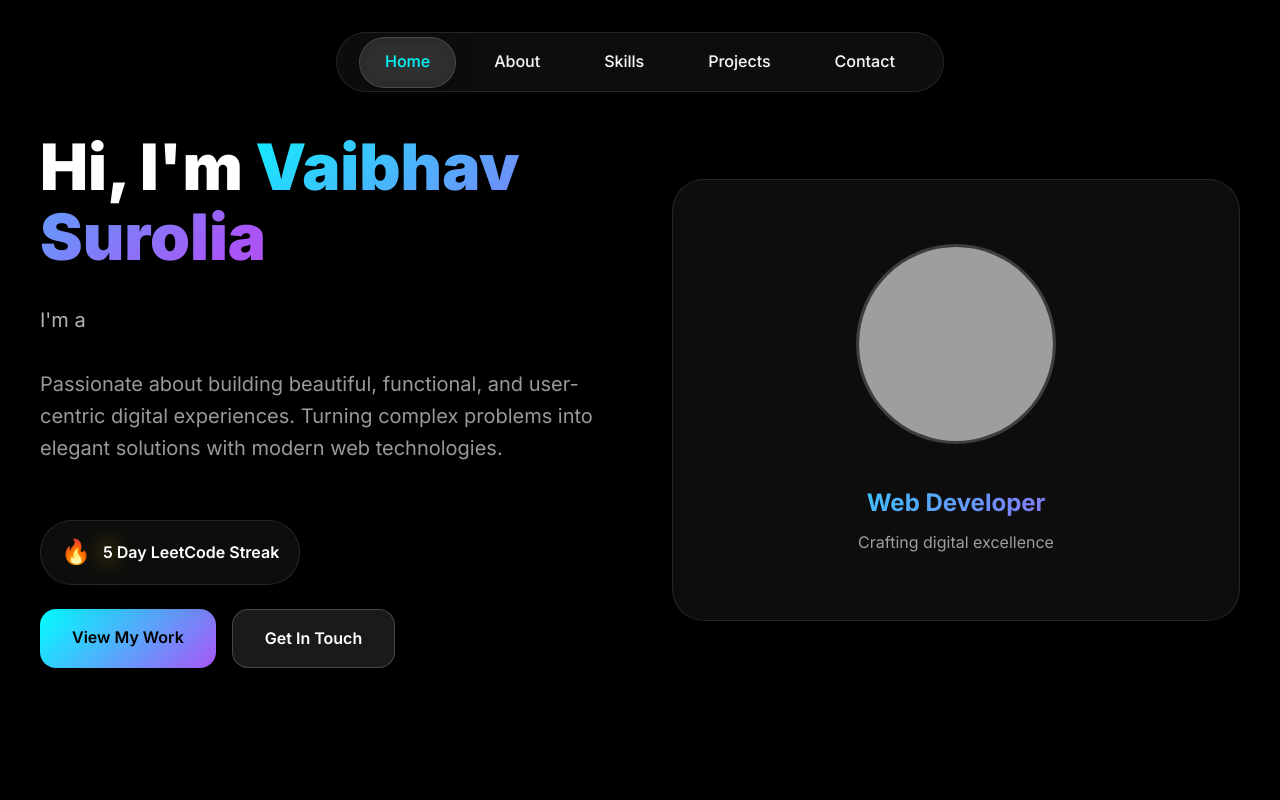
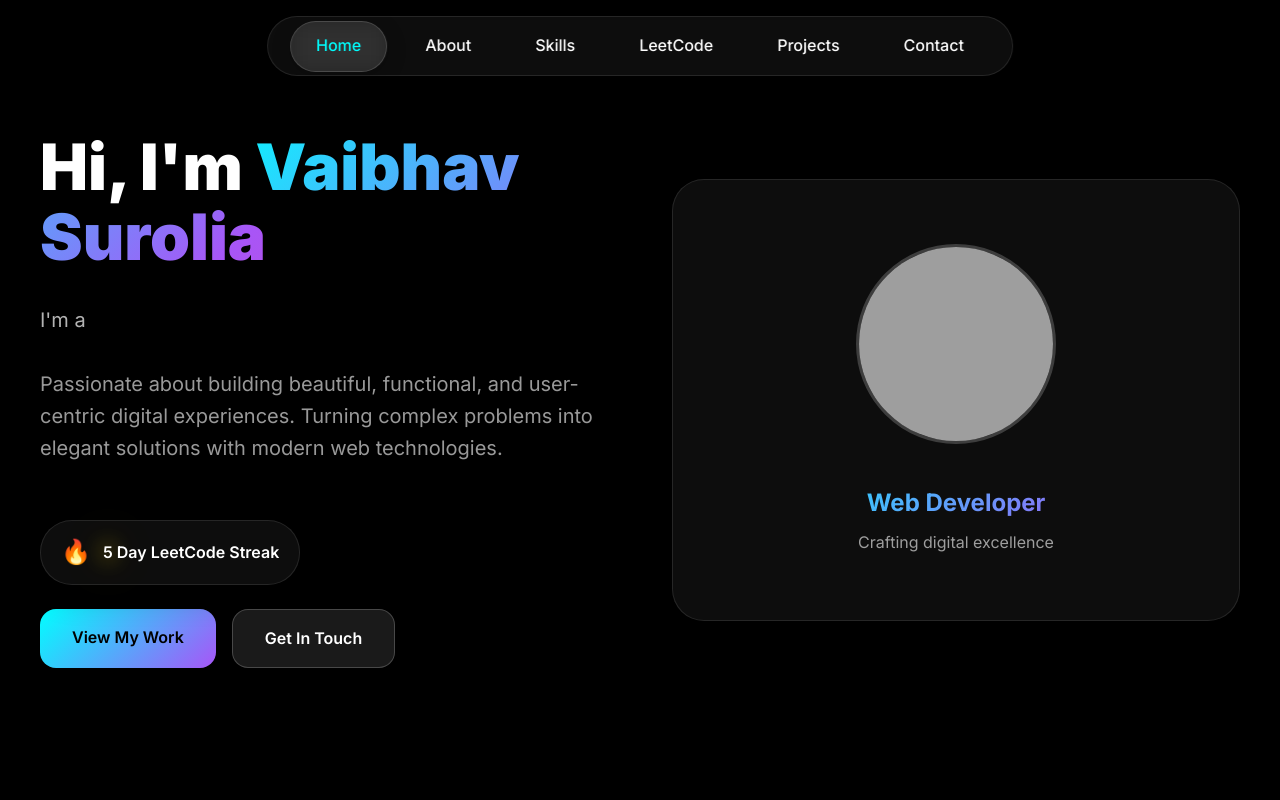
Before and after one commit to VaibhavSurolia/vaibhavsurolia-portfolio.github.io, a plain HTML site: page index.html in a window 1280 px wide. Both pictures are taken after a click on the link "Home". Shown: the top 800 px of the page. Drawn offline with Linux system fonts and the light colour scheme; no server answers; grey boxes are pictures that could not be loaded.

Commit message:
feat: Add LeetCode navigation link and enhance navigation indicator animation and behavior with smoother transitions and improved active state management.

```diff
--- a/index.html
+++ b/index.html
@@ -33,6 +33,7 @@
             <li><a href="#home" class="nav-link active">Home</a></li>
             <li><a href="#about" class="nav-link">About</a></li>
             <li><a href="#skills" class="nav-link">Skills</a></li>
+            <li><a href="#leetcode" class="nav-link">LeetCode</a></li>
             <li><a href="#projects" class="nav-link">Projects</a></li>
             <li><a href="#contact" class="nav-link">Contact</a></li>
         </ul>
--- a/script.js
+++ b/script.js
@@ -389,6 +389,8 @@ function initLiquidIndicator() {
 
     // Position indicator on active link
     function updateIndicator(activeLink) {
+        if (!activeLink) return;
+
         const linkRect = activeLink.getBoundingClientRect();
         const navRect = activeLink.closest('.nav-links').getBoundingClientRect();
 
@@ -397,10 +399,12 @@ function initLiquidIndicator() {
         const width = linkRect.width + (padding * 2);
         const height = linkRect.height + (padding * 1.5);
 
-        indicator.style.left = `${left}px`;
+        // Use transform for smoother animation
+        indicator.style.transform = `translateX(${left}px)`;
         indicator.style.width = `${width}px`;
         indicator.style.height = `${height}px`;
         indicator.style.top = `${-padding * 1.20}px`;
+        indicator.style.left = '0';
     }
 
     // Set initial position
@@ -410,11 +414,21 @@ function initLiquidIndicator() {
     }
 
     // Update on click
+    let isClickScrolling = false; // Flag to prevent scroll handler during click navigation
+
     navLinks.forEach(link => {
         link.addEventListener('click', (e) => {
+            // Set flag to prevent scroll handler from updating indicator
+            isClickScrolling = true;
+
             navLinks.forEach(l => l.classList.remove('active'));
             link.classList.add('active');
             updateIndicator(link);
+
+            // Re-enable scroll handler after scroll completes
+            setTimeout(() => {
+                isClickScrolling = false;
+            }, 800); // Match smooth scroll duration
         });
     });
 
@@ -422,6 +436,9 @@ function initLiquidIndicator() {
     let ticking = false;
 
     function updateActiveSection() {
+        // Don't update if user just clicked a nav link
+        if (isClickScrolling) return;
+
         let current = '';
         const scrollY = window.pageYOffset;
 
--- a/styles.css
+++ b/styles.css
@@ -151,7 +151,8 @@ body {
 /* ===== NAVIGATION ===== */
 .navbar {
     position: fixed;
-    top: var(--spacing-md);
+    /* top: var(--spacing-md); */
+    top: 1rem;
     left: 50%;
     transform: translateX(-50%);
     z-index: 1000;
@@ -174,7 +175,7 @@ body {
     backdrop-filter: blur(10px);
     -webkit-backdrop-filter: blur(10px);
     border-radius: var(--radius-xl);
-    transition: all 0.6s cubic-bezier(0.34, 1.56, 0.64, 1);
+    transition: transform 0.35s ease-out, width 0.35s ease-out, height 0.3s ease-out;
     pointer-events: none;
     z-index: -1;
     box-shadow: 0 4px 20px rgba(0, 0, 0, 0.2);
```
